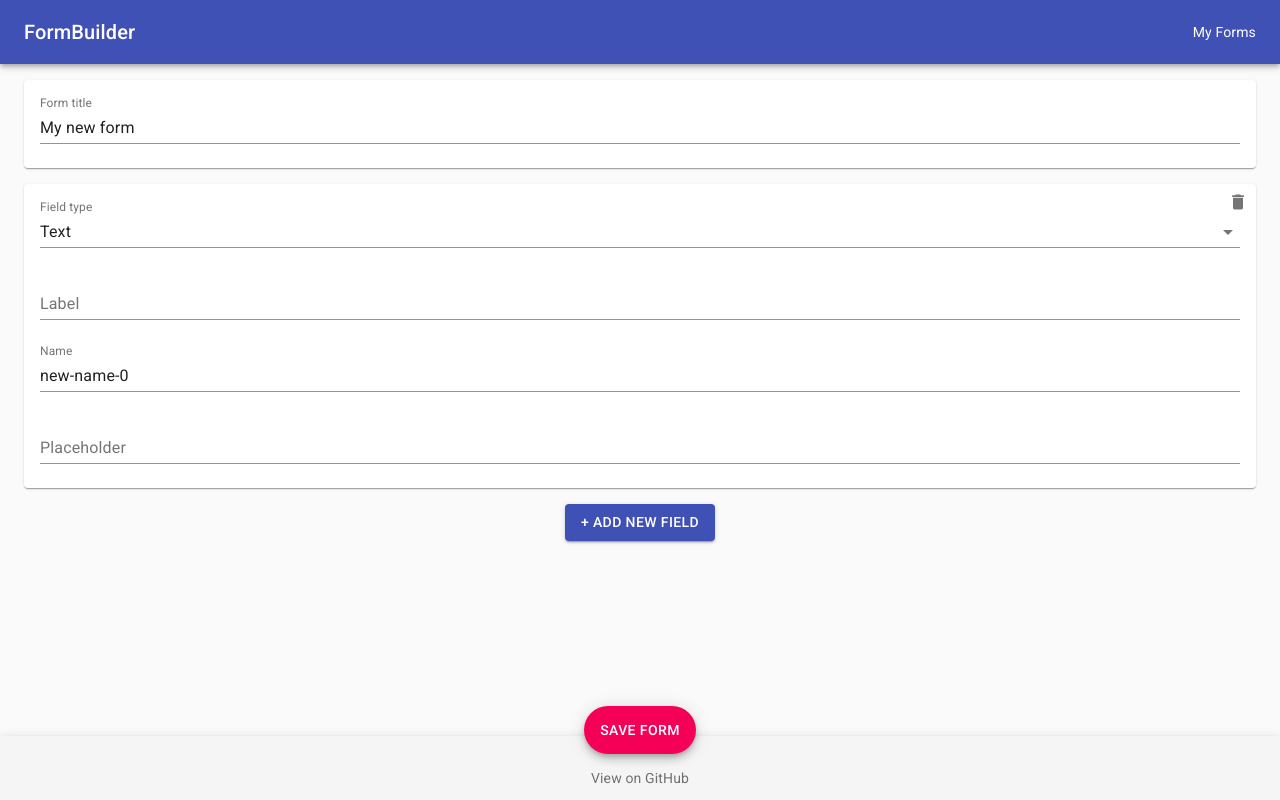
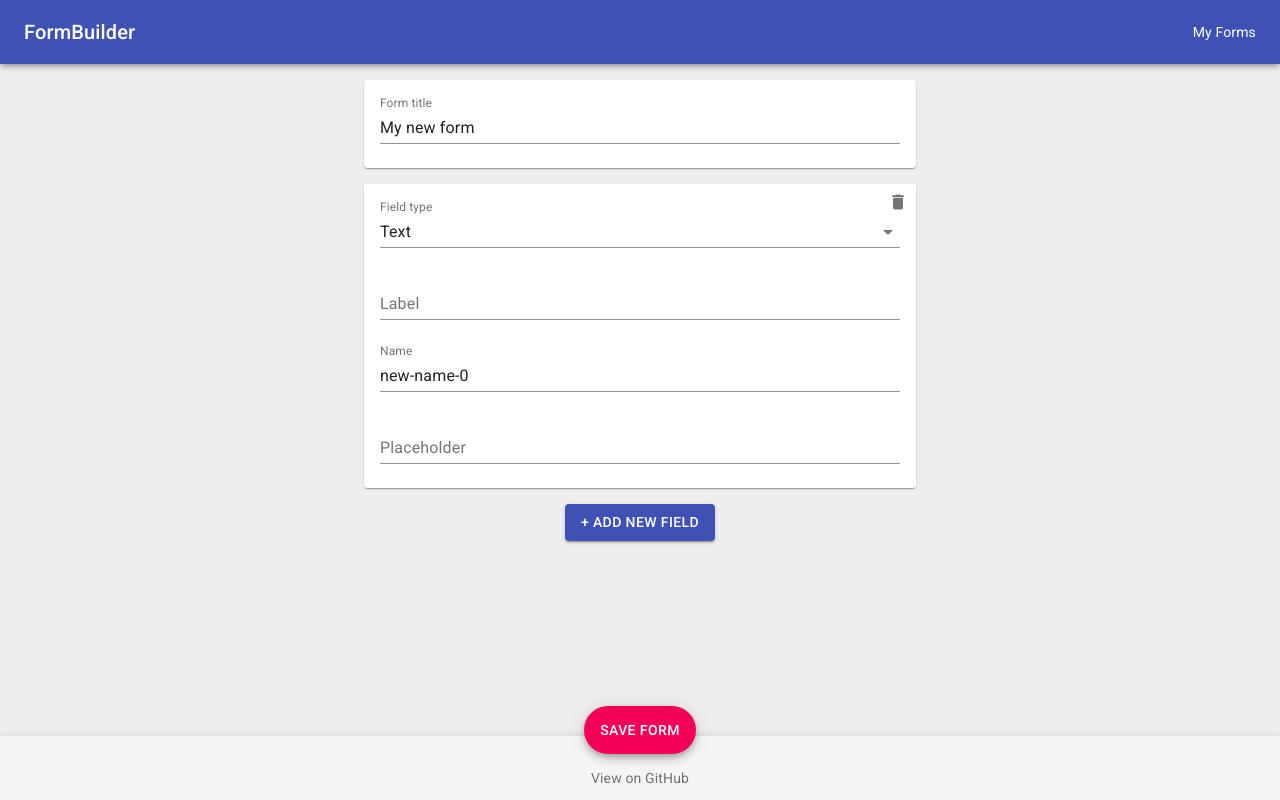
Before and after one commit to cousinzodin/form-builder, a React (Create React App) app: page /constructor in a window 1280 px wide. Both pictures are taken after a click on the button "+ ADD NEW FIELD". Built offline with nearby package versions, Linux system fonts and the light colour scheme.

Commit message:
refactor, improve styles

```diff
--- /dev/null
+++ b/src/components/hoc/HideOnScroll.js
@@ -0,0 +1,19 @@
+import React from 'react';
+import PropTypes from 'prop-types';
+import useScrollTrigger from '@material-ui/core/useScrollTrigger';
+import Slide from '@material-ui/core/Slide';
+
+export default function HideOnScroll(props) {
+  const {children} = props;
+  const trigger = useScrollTrigger();
+
+  return (
+    <Slide appear={false} direction="down" in={!trigger}>
+      {children}
+    </Slide>
+  );
+}
+
+HideOnScroll.propTypes = {
+  children: PropTypes.element.isRequired,
+};
--- a/src/components/hoc/styled.js
+++ b/src/components/hoc/styled.js
@@ -3,11 +3,11 @@ import classNames from 'classnames';
 import PropTypes from 'prop-types';
 import { withStyles } from '@material-ui/core/styles';
 
-export default function styled(Component) {
+export default function styled(WrappedComponent) {
   return (style, options) => {
     function StyledComponent(props) {
       const { classes, className, ...other } = props;
-      return <Component className={classNames(classes.root, className)} {...other} />;
+      return <WrappedComponent className={classNames(classes.root, className)} {...other} />;
     }
     StyledComponent.propTypes = {
       classes: PropTypes.object.isRequired,
--- /dev/null
+++ b/src/components/hoc/withDroppable.js
@@ -0,0 +1,15 @@
+import React from "react";
+import {Droppable} from 'react-beautiful-dnd';
+
+const withDraggable = droppableId => WrappedComponent => ({...props}) => (
+  <Droppable droppableId={droppableId}>
+    {provided => (
+      <div ref={provided.innerRef} {...provided.droppableProps}>
+        <WrappedComponent {...props} />
+        {provided.placeholder}
+      </div>
+    )}
+  </Droppable>
+);
+
+export default withDraggable;
--- /dev/null
+++ b/src/components/hoc/withDruggable.js
@@ -0,0 +1,19 @@
+import React from "react";
+import {Draggable} from 'react-beautiful-dnd';
+
+const withDraggable = WrappedComponent => ({draggableId, ...props}) => (
+  <Draggable draggableId={draggableId} index={props.index}>
+    {(provided, snapshot) => (
+      <div ref={provided.innerRef}
+        {...provided.draggableProps}
+        {...provided.dragHandleProps}
+        style={{backgroundColor: snapshot.isDragging ? "lightblue" : "white"}}
+      >
+        <WrappedComponent isDragging={snapshot.isDragging} {...props} />
+      </div>
+
+    )}
+  </Draggable>
+);
+
+export default withDraggable;
--- a/src/components/layout/AppHeader.js
+++ b/src/components/layout/AppHeader.js
@@ -2,10 +2,12 @@ import React from 'react';
 import PropTypes from 'prop-types';
 import {AppBar, Toolbar, Typography, Grid, Link} from '@material-ui/core/';
 import {Link as RouterLink} from "react-router-dom";
+import HideOnScroll from '../hoc/HideOnScroll';
 
 export default function AppHeader(props) {
   return (
-    <AppBar position="static">
+    <HideOnScroll>
+      <AppBar>
         <Toolbar>
           <Grid container justify="space-between" alignItems="center">
             <Typography variant="h6" component="h1" >FormBuilder</Typography>
@@ -14,6 +16,7 @@ export default function AppHeader(props) {
           </Grid>
         </Toolbar>
       </AppBar>
+    </HideOnScroll>
   );
 };
 
--- a/src/components/layout/Layout.js
+++ b/src/components/layout/Layout.js
@@ -10,29 +10,31 @@ const useStyles = makeStyles(theme => ({
     flexGrow: 1,
     textAlign: 'center',
     paddingBottom: '100px',
+    paddingTop: '64px',
+    margin: 0,
   },
 }));
 
 export default function Layout(props) {
   const classes = useStyles();
   return (
-    <React.Fragment>
+    <Box my={2} bgcolor="grey.200" minHeight="100vh" className={classes.root} >
       <AppHeader withLink={props.withLink} />
-      <Container component={props.component} onSubmit={props.onSubmit} className={classes.root}>
-        <Box my={2}>
+      <Box my={2} component={props.component ? props.component : "div"} onSubmit={props.onSubmit} >
+        <Container maxWidth={props.component === "form" ? "sm" : "lg"}>
           {props.children}
-        </Box>
-
+        </Container>
         <AppFooter>
           {props.action}
         </AppFooter>
-      </Container>
-
-    </React.Fragment>
+      </Box>
+    </Box>
   );
 };
 
 AppHeader.propTypes = {
   withLink: PropTypes.bool,
   action: PropTypes.element,
+  component: PropTypes.string,
+  onSubmit: PropTypes.func,
 }
--- a/src/components/pages/FormConstructorPage.js
+++ b/src/components/pages/FormConstructorPage.js
@@ -8,6 +8,7 @@ import Layout from '../layout/Layout';
 import FormConstructorList from '../shared/FormConstructorList';
 import FormInput from '../shared/FormInput';
 import withErrorHandler from "../hoc/withErrorHandler";
+import {DragDropContext} from 'react-beautiful-dnd';
 
 const StyledPaper = styled(Paper)(theme => ({
   padding: theme.spacing(2),
@@ -65,6 +66,7 @@ class FormConstructorPage extends React.Component {
           console.log(response);
           if (response) {
             this.props.showModal({title: "Form has been saved"});
+            this.props.onFormSaved();
             this.props.history.push("/");
           }
         })
@@ -75,6 +77,7 @@ class FormConstructorPage extends React.Component {
           console.log(response);
           if (response.data.id) {
             this.props.showModal({title: "Form has been saved"});
+            this.props.onFormSaved();
             this.props.clearDraft();
             this.props.history.push("/")
           }
@@ -99,11 +102,11 @@ class FormConstructorPage extends React.Component {
   }
 
   handleFieldChange = (field, index) => {
-   // console.log(field, index);
+    // console.log(field, index);
     const updatedFields = [...this.state.fields];
     updatedFields[index] = field;
     this.setState({fields: updatedFields});
-     console.log(updatedFields);
+    console.log(updatedFields);
   }
 
   handleNameChange = (e) => {
@@ -136,7 +139,9 @@ class FormConstructorPage extends React.Component {
           <StyledPaper>
             <FormInput onChange={this.handleNameChange} label="Form title" id="new-form-title-field" placeholder="My new form" value={this.state.name} />
           </StyledPaper>
-          <FormConstructorList fields={this.state.fields} onDragEnd={this.reorderFields} onFieldChange={this.handleFieldChange} onDelete={this.deleteField}/>
+          <DragDropContext onDragEnd={this.reorderFields}>
+            <FormConstructorList fields={this.state.fields} onFieldChange={this.handleFieldChange} onDelete={this.deleteField} />
+          </DragDropContext>
           <Button onClick={this.addField} variant="contained" color="primary">+ Add new field</Button>
         </React.Fragment>;
     }
@@ -159,6 +164,7 @@ const mapDispatchToProps = dispatch => {
     showModal: (modal) => dispatch({type: actionTypes.SHOW_MODAL, payload: modal}),
     saveDraft: (form) => dispatch({type: actionTypes.SAVE_FORM_DRAFT, payload: form}),
     clearDraft: () => dispatch({type: actionTypes.CLEAR_FORM_DRAFT}),
+    onFormSaved: (data) => dispatch({type: actionTypes.CLEAR_FORM_LIST}),
   }
 }
 
--- a/src/components/shared/FormConstructorItem.js
+++ b/src/components/shared/FormConstructorItem.js
@@ -6,16 +6,16 @@ import ButtonDelete from "./ButtonDelete";
 import FormSelect from "./FormSelect";
 import {formatToSnakeCase} from "../../utils";
 import {Button, Paper, Typography} from '@material-ui/core';
-import {Draggable} from 'react-beautiful-dnd';
 
-const StyledPaperBig = styled(Paper)(theme => ({
+const StyledContainer = styled(Paper)(theme => ({
   padding: theme.spacing(2),
   paddingTop: 0,
   marginBottom: theme.spacing(2),
   marginTop: theme.spacing(2),
   color: theme.palette.text.secondary,
   textAlign: 'left',
-  position: 'relative'
+  position: 'relative',
+  backgroundColor: "inherit",
 }));
 
 const StyledPaper = styled(Paper)(theme => ({
@@ -27,7 +27,8 @@ const StyledPaper = styled(Paper)(theme => ({
   border: '1px solid',
   borderColor: theme.palette.text.secondary,
   textAlign: 'left',
-  position: 'relative'
+  position: 'relative',
+  backgroundColor: "inherit",
 }));
 
 const CenteredText = styled(Typography)(theme => ({
@@ -132,20 +133,14 @@ export default class FormConstructorItem extends React.Component {
   render() {
     const {type, name, label, placeholder, items, defaultOption} = this.state;
     return (
-
-      <Draggable draggableId={name} index={this.props.index}>
-        {provided => (
-          <div ref={provided.innerRef}
-            {...provided.draggableProps}
-            {...provided.dragHandleProps}>
-
-            <StyledPaperBig>
+      <StyledContainer component="li">
         <ButtonDelete onClick={this.delete} />
         <FormSelect onChange={this.onTypeChange} label="Field type" name={"type"} options={this.types} value={type} defaultOption={defaultOption} />
         <FormInput onChange={this.onChange} onBlur={this.onBlur} label="Label" name={"label"} placeholder="My field" type="text" value={label} />
         <FormInput onBlur={this.onBlur} onChange={this.onChange} label="Name" name={"name"} placeholder="my-field" type="text" value={name} />
         {type === 'text' || type === 'number' ? <FormInput onChange={this.onChange} onBlur={this.onBlur} label="Placeholder" name={"placeholder"} placeholder="My helper text" type="text" value={placeholder} /> : null}
-              {type === 'dropdown' ?
+        {
+          type === 'dropdown' ?
             <React.Fragment>
               <CenteredText>Add or edit options for your dropdown</CenteredText>
               {(items && items.length) ? items.map((option, index) => {
@@ -163,23 +158,14 @@ export default class FormConstructorItem extends React.Component {
             </React.Fragment>
             : null
         }
-            </StyledPaperBig >
-
-          </div>
-
-        )}
-      </Draggable>
-
-
-
-
+      </StyledContainer >
 
     )
   }
 }
 
 FormConstructorItem.propTypes = {
-  inmex: PropTypes.number,
+  index: PropTypes.number,
   id: PropTypes.string,
   label: PropTypes.string,
   type: PropTypes.string,
@@ -190,5 +176,6 @@ FormConstructorItem.propTypes = {
     name: PropTypes.string,
     value: PropTypes.string
   })),
-  onFieldChange: PropTypes.func
+  onFieldChange: PropTypes.func,
+  onDelete: PropTypes.func,
 };
--- a/src/components/shared/FormConstructorList.js
+++ b/src/components/shared/FormConstructorList.js
@@ -1,13 +1,28 @@
 import React from 'react';
-import {DragDropContext, Droppable} from 'react-beautiful-dnd';
 import FormConstructorItem from './FormConstructorItem';
+import withDraggable from '../hoc/withDruggable';
+import withDroppable from '../hoc/withDroppable';
+import {makeStyles} from '@material-ui/core/styles';
 
-export default function FormConstructorList(props) {
-  const {fields, onFieldChange, onDragEnd, onDelete} = props;
+
+const useStyles = makeStyles(theme => ({
+  root: {
+    listStyle: 'none',
+    margin: 0,
+    padding: 0
+  },
+}));
+
+const DraggableItem = withDraggable(FormConstructorItem);
+
+const FormConstructorList = (props) => {
+  const classes = useStyles();
+  const {fields, onFieldChange, onDelete} = props;
 
   const items = fields.map((field, index) => (
-    <FormConstructorItem
+    <DraggableItem
       key={field.name}
+      draggableId={field.name}
       index={index}
       onFieldChange={onFieldChange}
       onDelete={onDelete}
@@ -16,19 +31,15 @@ export default function FormConstructorList(props) {
       label={field.label}
       placeholder={field.placeholder}
       items={field.items}
-      default={field.default} />
+      default={field.default}
+    />
   ));
 
   return (
-    <DragDropContext onDragEnd={onDragEnd}>
-      <Droppable droppableId="list">
-        {provided => (
-          <div ref={provided.innerRef} {...provided.droppableProps}>
-            {items}
-            {provided.placeholder}
-          </div>
-        )}
-      </Droppable>
-    </DragDropContext>
+    <ul className={classes.root}>
+      {items}
+    </ul>
   );
 }
+
+export default withDroppable("field-list")(FormConstructorList);
--- a/src/components/shared/FormList.js
+++ b/src/components/shared/FormList.js
@@ -1,17 +1,8 @@
 import React from 'react';
-import {makeStyles} from '@material-ui/core/styles';
 import {Grid} from '@material-ui/core/';
 import FormListItem from './FormListItem';
 
-const useStyles = makeStyles(theme => ({
-  root: {
-    flexGrow: 1,
-    textAlign: 'center',
-  },
-}));
-
 export default function FormList(props) {
-  const classes = useStyles();
   const {forms} = props;
 
   const listItems = forms.map((form) =>
@@ -19,10 +10,8 @@ export default function FormList(props) {
   );
 
   return (
-    <div className={classes.root}>
-      <Grid container spacing={3}>
-        {listItems}
-      </Grid>
-    </div>
+    <Grid container spacing={3}>
+      {listItems}
+    </Grid>
   );
 }
--- a/src/index.css
+++ b/src/index.css
@@ -2,7 +2,7 @@
   box-sizing: inherit;
 }
 
-body {
+html, body {
   margin: 0;
   padding: 0;
   box-sizing: border-box;
@@ -10,9 +10,3 @@ body {
     "Ubuntu", "Cantarell", "Fira Sans", "Droid Sans", "Helvetica Neue",
     sans-serif;
 }
-
-
-code {
-  font-family: source-code-pro, Menlo, Monaco, Consolas, "Courier New",
-    monospace;
-}
```
Also changed, not shown: src/components/hoc/withHideOnScroll.js (deleted). Lines whose indentation alone changed are shown as unchanged.
